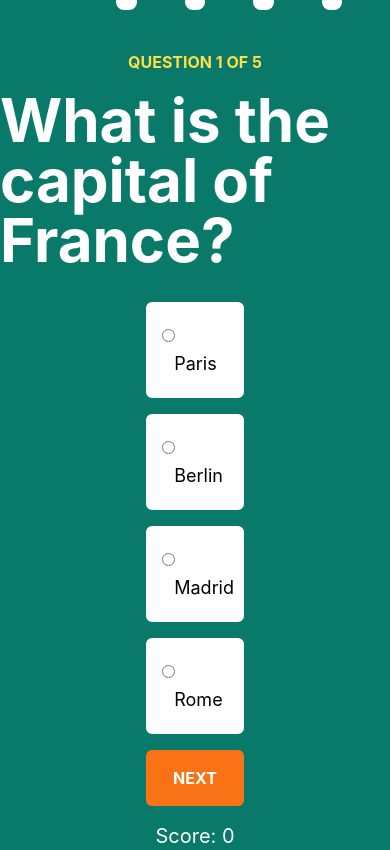
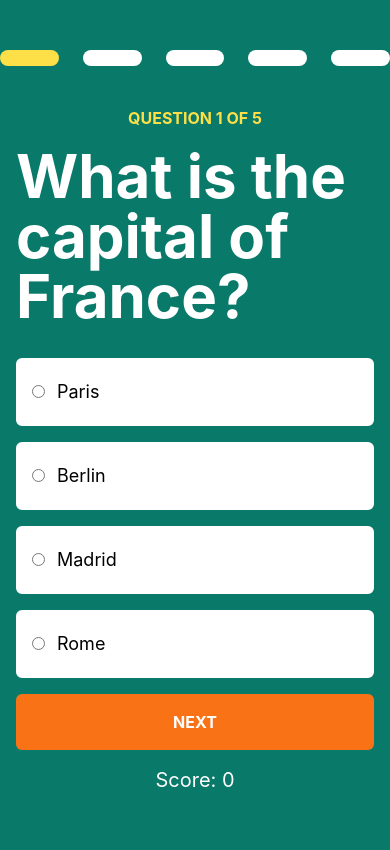
Before and after one commit to ochoasanchez/playcon, a React (Vite) app: page /trivia in a window 390 px wide. Built offline with nearby package versions, Linux system fonts and the light colour scheme.

Commit message:
Add animations to trivia

```diff
--- a/src/components/RadioInput.tsx
+++ b/src/components/RadioInput.tsx
@@ -1,11 +1,12 @@
 type RadioInputProps = {
   id: string,
+  index: number,
   label: string,
   selectedOption: string,
   onChange: (id: string) => void,
 }
 
-const RadioInput = ({ id, label, selectedOption, onChange }: RadioInputProps) => {
+const RadioInput = ({ id, index, label, selectedOption, onChange }: RadioInputProps) => {
   const isSelected = selectedOption === id;
 
   const handleClick = () => {
@@ -14,7 +15,7 @@ const RadioInput = ({ id, label, selectedOption, onChange }: RadioInputProps) =>
 
   return (
     <div
-      className={`bg-white border-4 ${isSelected ? 'border-orange-500' : 'border-white'} text-lg rounded-md px-3 py-4 mt-4 transition duration-300 hover:border-orange-500 focus-within:border-orange-500 cursor-pointer`}
+      className={`bg-white border-4 ${isSelected ? 'border-orange-500' : 'border-white'} text-lg rounded-md px-3 py-4 mt-4 transition duration-300 hover:border-orange-500 focus-within:border-orange-500 cursor-pointer animate-slide-in-${index + 1}`}
       onClick={handleClick}
     >
       <input
--- a/src/index.css
+++ b/src/index.css
@@ -16,3 +16,38 @@
   -webkit-font-smoothing: antialiased;
   -moz-osx-font-smoothing: grayscale;
 }
+
+@keyframes slideInRight {
+  0% {
+    transform: translateX(100%);
+    opacity: 0;
+  }
+  100% {
+    transform: translateX(0);
+    opacity: 1;
+  }
+}
+
+.animate-slide-in-1 {
+  animation: slideInRight 0.5s ease-out forwards; /* Adjust duration and easing as needed */
+}
+
+.animate-slide-in-2 {
+  animation: slideInRight 0.55s ease-out forwards; /* Adjust duration and easing as needed */
+}
+
+.animate-slide-in-3 {
+  animation: slideInRight 0.6s ease-out forwards; /* Adjust duration and easing as needed */
+}
+
+.animate-slide-in-4 {
+  animation: slideInRight 0.75s ease-out forwards; /* Adjust duration and easing as needed */
+}
+
+.animate-slide-in-5 {
+  animation: slideInRight 0.8s ease-out forwards; /* Adjust duration and easing as needed */
+}
+
+.animate-slide-in-6 {
+  animation: slideInRight 0.85s ease-out forwards; /* Adjust duration and easing as needed */
+}
--- a/src/pages/Trivia.tsx
+++ b/src/pages/Trivia.tsx
@@ -24,10 +24,10 @@ export function Trivia() {
     }
 
     return (
-        <div className="h-lvh w-full flex flex-col items-center justify-center">
+        <div className="h-lvh w-full flex flex-col items-center justify-center px-4 md:px-0">
             {currentQuestionIndex < questions.length ? (
                 <>
-                    <div id="progressBar" className="flex w-lvw gap-12 px-12">
+                    <div id="progressBar" className="flex w-lvw gap-6 md:gap-12 md:px-12">
                         {questions.map((_, i) => (
                             <div
                                 key={i}
@@ -36,21 +36,23 @@ export function Trivia() {
                         ))}
                     </div>
                     <p className="text-yellow-300 font-bold mt-10 uppercase">Question {currentQuestionIndex + 1} of {questions.length}</p>
-                    <h1 className="text-6xl font-bold text-white mt-4">{questions[currentQuestionIndex].question}</h1>
+                    <h1 key={`title-${currentQuestionIndex}`} className="text-6xl font-bold text-white mt-4 text-left md:text-center animate-slide-in-1">{questions[currentQuestionIndex].question}</h1>
+                            {/* <div className={`w-full bg-yellow-300 h-4 rounded-lg`}></div> */}
 
-                    <div className="flex flex-col w-3/12 mt-4">
+                    <div className="flex flex-col w-full md:w-8/12 lg:w-3/12 mt-4">
                         <form className="flex flex-col">
                             {questions[currentQuestionIndex].options.map((option, index) => (
                                 <RadioInput
-                                    key={index}
+                                    key={`${currentQuestionIndex}-${index}`}
                                     id={option}
+                                    index={index}
                                     label={option}
                                     selectedOption={selectedOption}
                                     onChange={handleOptionChange}
                                 />
                             ))}
                             <button
-                                className="bg-orange-500 rounded-md mt-4 py-4 font-bold uppercase"
+                                className="bg-orange-500 rounded-md mt-4 py-4 font-bold uppercase animate-slide-in-5"
                                 onClick={handleNextQuestion}
                                 disabled={!selectedOption}
                             >
```
